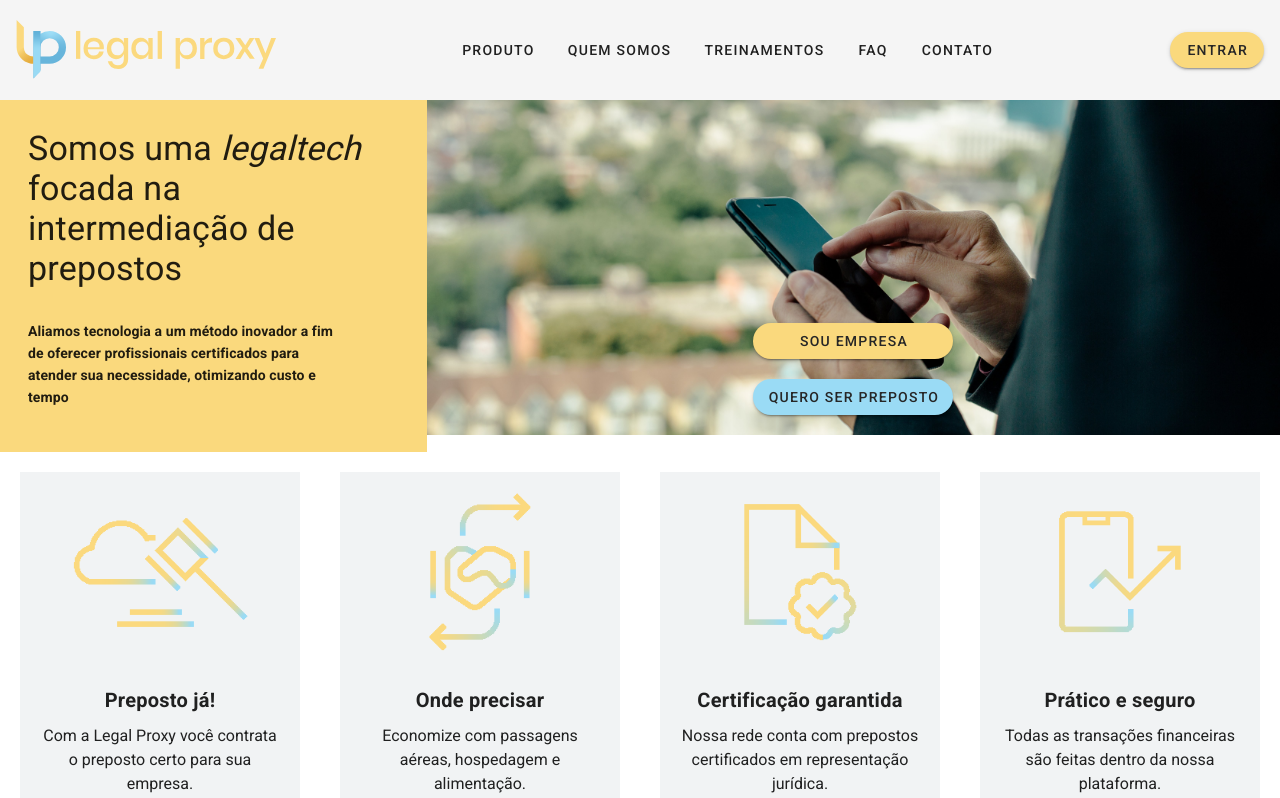
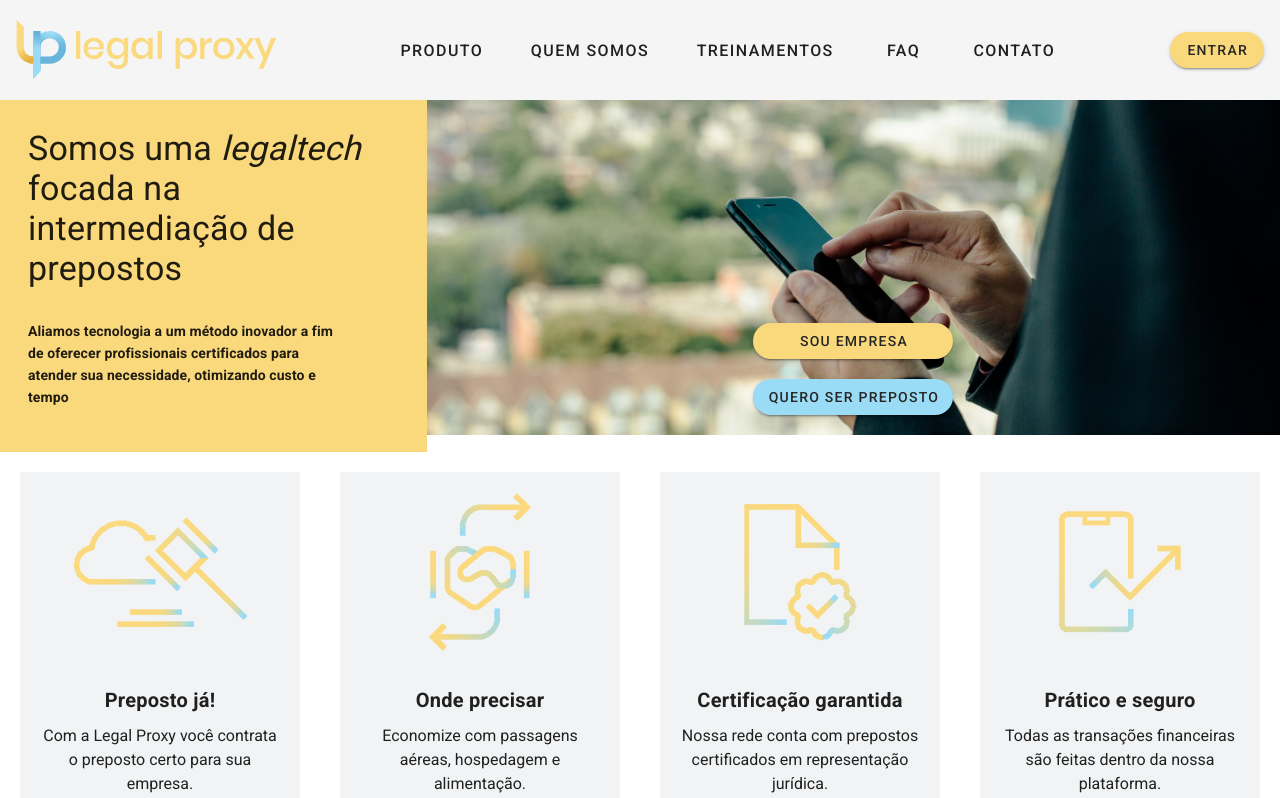
Before and after one commit to gabrielsm0405/legalproxy-landingpage, a Vue app: page / in a window 1280 px wide. Shown: the top 798 px of the page. Built offline with nearby package versions, Linux system fonts and the light colour scheme.

Commit message:
Increasing the font size of menu

```diff
--- a/src/components/Toolbar.vue
+++ b/src/components/Toolbar.vue
@@ -11,11 +11,11 @@
             <v-spacer></v-spacer>
 
             <v-toolbar-items>
-                <v-btn text @click="scroll_to('product')">Produto</v-btn>
-                <v-btn text @click="scroll_to('who_we_are')">Quem Somos</v-btn>
-                <v-btn text @click="scroll_to('trainings')">Treinamentos</v-btn>
-                <v-btn text @click="scroll_to('faq')">FAQ</v-btn>
-                <v-btn text @click="scroll_to('contact')">Contato</v-btn>
+                <v-btn x-large text @click="scroll_to('product')">Produto</v-btn>
+                <v-btn x-large text @click="scroll_to('who_we_are')">Quem Somos</v-btn>
+                <v-btn x-large text @click="scroll_to('trainings')">Treinamentos</v-btn>
+                <v-btn x-large text @click="scroll_to('faq')">FAQ</v-btn>
+                <v-btn x-large text @click="scroll_to('contact')">Contato</v-btn>
             </v-toolbar-items>
 
             <v-spacer></v-spacer>
```
